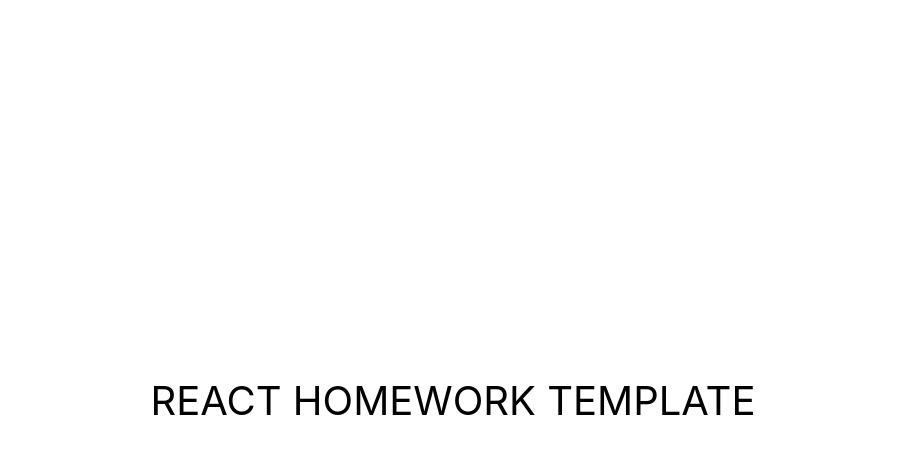
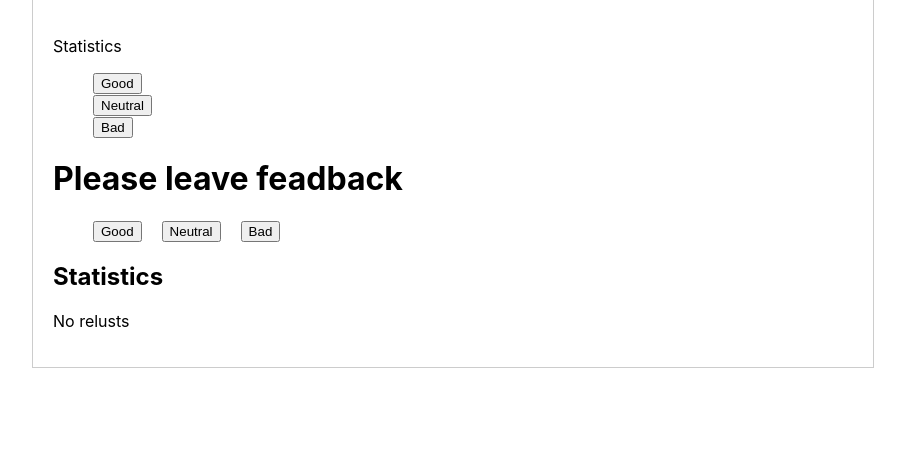
Before and after one commit to b01ma/goit-react-hw-02-feedback, a React (Create React App) app: page / in a window 1280 px wide. Shown: the top 454 px of the page, without its empty margins (187-1092 px from the left). Built offline with nearby package versions, Linux system fonts and the light colour scheme.

Commit message:
1st task is done, need to make components

```diff
--- a/public/index.html
+++ b/public/index.html
@@ -24,7 +24,7 @@
       work correctly both with client-side routing and a non-root public URL.
       Learn how to configure a non-root public URL by running `npm run build`.
     -->
-    <title>React App</title>
+    <title>Homework 2. Feedback</title>
 
     <!-- Start Single Page Apps for GitHub Pages -->
     <script type="text/javascript">
--- a/src/components/App.jsx
+++ b/src/components/App.jsx
@@ -1,17 +1,86 @@
-export const App = () => {
-  return (
-    <div
-      style={{
-        height: '100vh',
-        display: 'flex',
-        justifyContent: 'center',
-        alignItems: 'center',
-        fontSize: 40,
-        textTransform: 'uppercase',
-        color: '#010101',
-      }}
-    >
-      React homework template
-    </div>
-  );
-};
+import React, { Component } from 'react';
+import css from './App.module.css';
+import Statistics from './Statistics/Statistics';
+import FeedbackOptions from './FeedbackOptions/FeedbackOptions';
+
+export class App extends Component {
+
+  state = {
+    good: 0,
+    neutral: 0,
+    bad: 0
+  }
+
+  event = () => {
+    console.log('work');
+  }
+
+  handleClick = (event) => {
+
+    this.setState(
+      (prevState) => ({
+        [event.target.name]: prevState[event.target.name] + 1
+      })
+    )
+  }
+
+  countTotalFeedback = ()  => (
+    this.state.good + this.state.neutral + this.state.bad
+    )
+
+  countPositiveFeedbackPercentage = () => {
+    const total = this.countTotalFeedback();
+    const positiveFeedback = this.state.good;
+
+    return (positiveFeedback/total*100) || 0
+  }
+
+  render() {
+    return (
+
+      <div className={css.App}>
+        <Statistics />
+        <FeedbackOptions />
+
+        <h1>Please leave feadback</h1>
+        <ul className={css.buttonList}>
+          <li>
+            <button name='good' onClick={this.handleClick}>Good</button>
+          </li>
+          <li>
+            <button name='neutral' onClick={this.handleClick}>Neutral</button>
+          </li>
+          <li>
+            <button name='bad' onClick={this.handleClick}>Bad</button>
+          </li>
+        </ul>
+
+        <h2>Statistics</h2>
+
+        {this.countTotalFeedback()
+          ? (
+              <ul>
+                <li>
+                  <p>Good: {this.state.good}</p>
+                </li>
+                <li>
+                  <p>Neutral: {this.state.neutral}</p>
+                </li>
+                <li>
+                  <p>Bad: {this.state.bad}</p>
+                </li>
+                <li>
+                  <p>Total: {this.countTotalFeedback()}</p>
+                </li>
+                <li>
+                  <p>Positive feedback: {this.countPositiveFeedbackPercentage().toFixed()}%</p>
+                </li>
+              </ul>
+          ) : (
+            <p>No relusts</p>
+          )
+      }
+      </div>
+    )
+  }
+}
--- /dev/null
+++ b/src/components/App.module.css
@@ -0,0 +1,12 @@
+.App {
+    padding: 20px;
+    max-width: 800px;
+    margin-right: auto;
+    margin-left: auto;
+
+    outline: 1px solid #ccc;
+}
+.buttonList {
+    display: flex;
+    gap: 20px;
+}
--- /dev/null
+++ b/src/components/FeedbackOptions/FeedbackOptions.jsx
@@ -0,0 +1,20 @@
+// import css from './FeedbackOptions.module.css';
+
+const FeedbackOptions = (props) => {
+    return (
+
+        <ul>
+          <li>
+            <button name='good' onClick={props} >Good</button>
+          </li>
+          <li>
+            <button name='neutral' onClick={props} >Neutral</button>
+          </li>
+          <li>
+            <button name='bad' onClick={props} >Bad</button>
+          </li>
+        </ul>
+   )
+}
+
+export default FeedbackOptions;
--- /dev/null
+++ b/src/components/Statistics/Statistics.jsx
@@ -0,0 +1,9 @@
+// import css from './Statistics.module.css';
+
+const Statistics = (props) => {
+    return (
+        <p>Statistics</p>
+    )
+};
+
+export default Statistics;
--- a/src/index.css
+++ b/src/index.css
@@ -13,3 +13,7 @@ code {
   font-family: source-code-pro, Menlo, Monaco, Consolas, 'Courier New',
     monospace;
 }
+
+ul, li {
+ list-style: none;
+}
```
Also changed, not shown: src/components/FeedbackOptions/FeedbackOptions.module.css (added), src/components/Statistics/Statistics.module.css (added).
